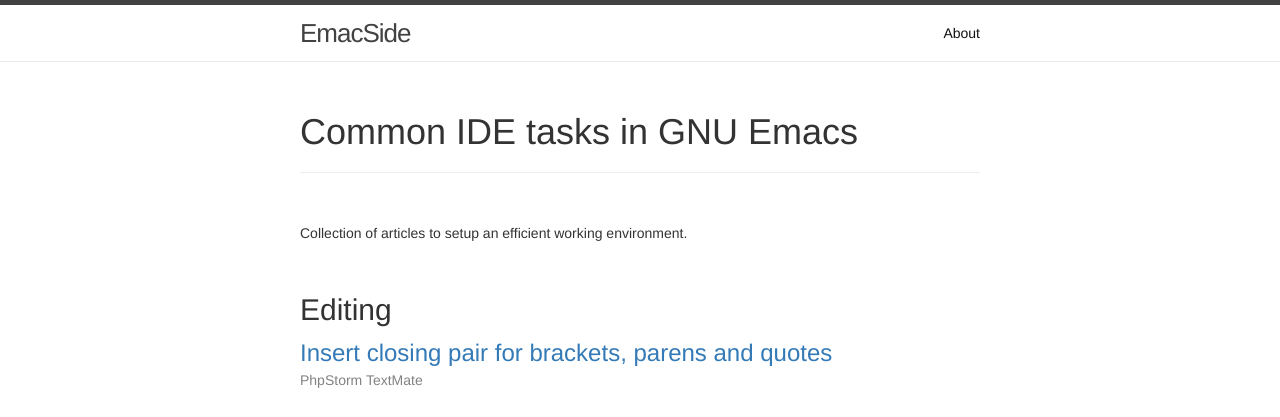
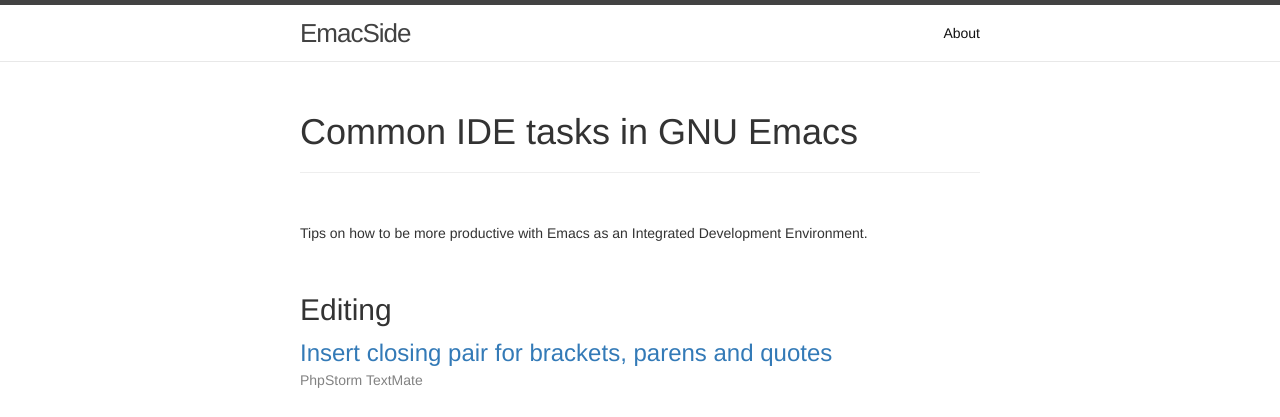
Before and after one commit to marcanuy/emacside.com, a Jekyll site: the page built from index.html, in a window 1280 px wide. Shown: the top 417 px of the page. Built offline with Jekyll 4.4.1, drawn with Linux system fonts in a browser that asks for light colours; nearby versions of some CDN libraries; comment, search, counter and statistics services are not loaded.

Commit message:
Changed homepage intro description

```diff
--- a/index.html
+++ b/index.html
@@ -6,7 +6,7 @@
 
   <h1 class="page-title">Common IDE tasks in GNU Emacs</h1>
   <hr />
-  <p class="page-content">Collection of articles to setup an efficient working environment.</p>
+  <p class="page-content">Tips on how to be more productive with Emacs as an Integrated Development Environment.</p>
   {% include posts_by_category.html %}
 
   <div>
```
